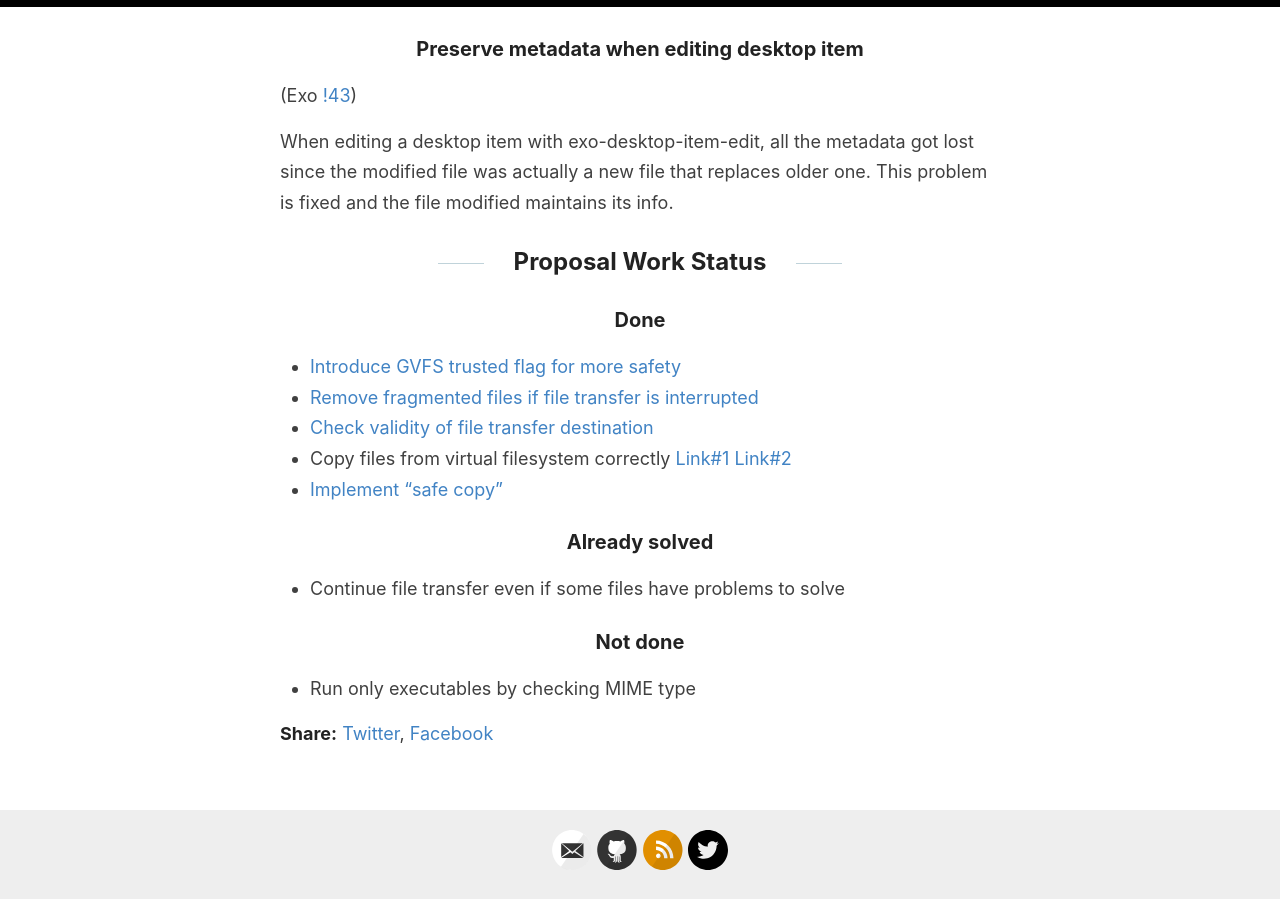
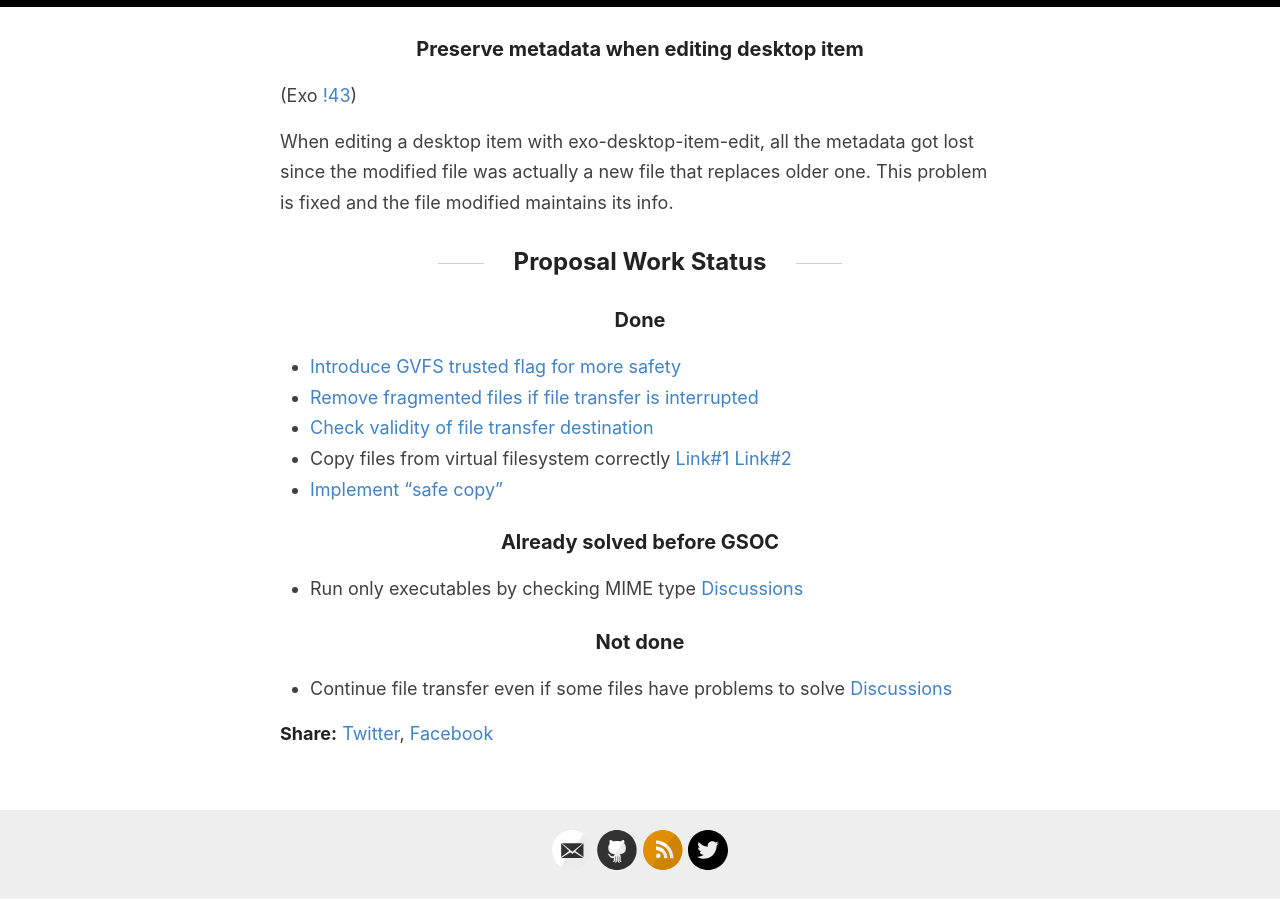
Before and after one commit to MShrimp4/MShrimp4.github.io, a Jekyll site: the page built from _posts/2021-08-16-GSOC-6th.md, in a window 1280 px wide and 900 px high, scrolled down 3118 px. Built offline with Jekyll 4.4.1, drawn with Linux system fonts in a browser that asks for light colours.

Commit message:
GSOC-6: Discussions link

```diff
--- a/_posts/2021-08-16-GSOC-6th.md
+++ b/_posts/2021-08-16-GSOC-6th.md
@@ -56,12 +56,12 @@ When a file transfer gets interrupted for any reason, the file that is not fully
 
 FAT and NTFS have a stricter naming rule than EXT filesystem. Also, Windows has a reserved word for filename. For this reason, when copying a file to FAT-like system, Thunar will automatically rename to avoid illegal names before copy.
 
-### Check if a target directory is a subdirectory of the moved folder
+### Check if a target directory is a subdirectory of the moved folder <a name="valid"></a>
 
 (Thunar
 [!139](https://gitlab.xfce.org/xfce/thunar/-/merge_requests/139))
 
-Now Thunar will check if a target directory is a subdirectory of the moved folder before trying to copy files.  <a name="valid"></a>
+Now Thunar will check if a target directory is a subdirectory of the moved folder before trying to copy files.
 
 ### Implement "safe copy" <a name="safecopy"></a>
 
@@ -129,10 +129,10 @@ When editing a desktop item with exo-desktop-item-edit, all the metadata got los
 * Copy files from virtual filesystem correctly [Link#1](#gvfsgoogle) [Link#2](#metadata)
 * [Implement "safe copy"](#safecopy)
 
-### Already solved
+### Already solved before GSOC
 
-* Continue file transfer even if some files have problems to solve
+* Run only executables by checking MIME type [Discussions](https://gitlab.xfce.org/xfce/thunar/-/issues/177)
 
 ### Not done
 
-* Run only executables by checking MIME type
+* Continue file transfer even if some files have problems to solve [Discussions](https://gitlab.xfce.org/xfce/thunar/-/issues/88)
```
